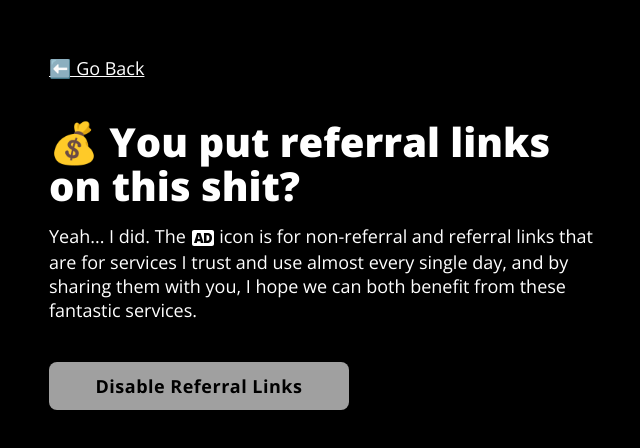
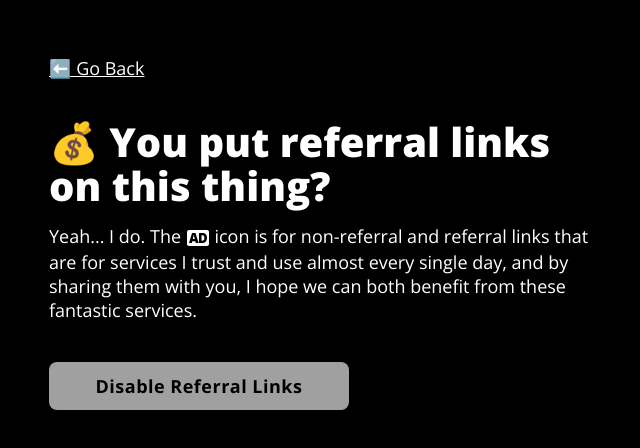
Before and after one commit to owlsecco/links2, a plain HTML site: page referral.html in a window 1280 px wide. Shown: the whole page, without its empty margins (311-951 px from the left). Drawn offline with nearby package versions, Linux system fonts and the light colour scheme.

Commit message:
Update referral.html

```diff
--- a/referral.html
+++ b/referral.html
@@ -40,10 +40,10 @@
         <p><a href="javascript:history.back()">⬅️ Go Back</a></p>
 
         <!-- Your Name -->
-        <h1>💰️ You put referral links on this shit?</h1>
+        <h1>💰️ You put referral links on this thing?</h1>
 
         <!-- Short Bio -->
-        <p>Yeah... I did. The <img class="icon-no-pad" src="icons/ad-white.svg"> icon is for non-referral and referral links that are for services I trust and use almost every single day, and by sharing them with you, I hope we can both benefit from these fantastic services.</p>
+        <p>Yeah... I do. The <img class="icon-no-pad" src="icons/ad-white.svg"> icon is for non-referral and referral links that are for services I trust and use almost every single day, and by sharing them with you, I hope we can both benefit from these fantastic services.</p>
 
         <!-- Replace # with your profile URL. Delete whatever you don't need & create your own brand styles in css/brands.css -->
 
```
